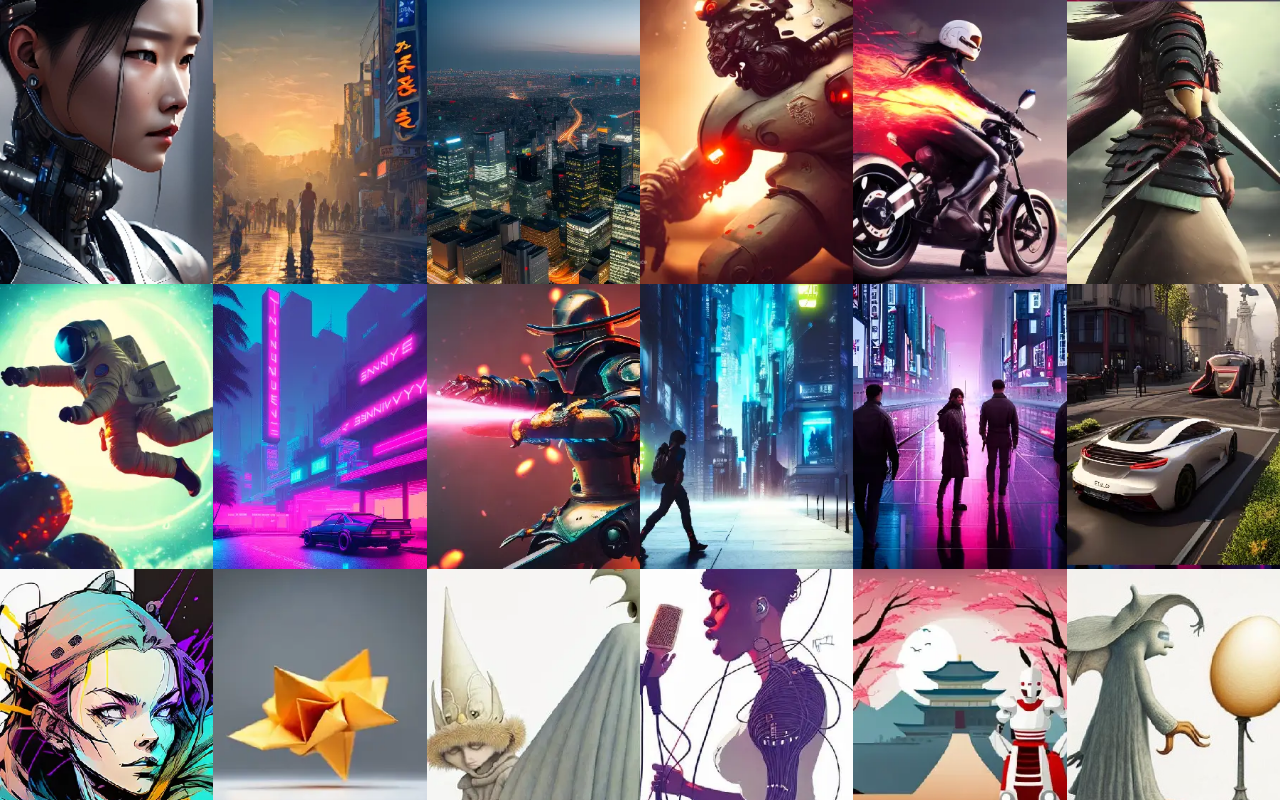
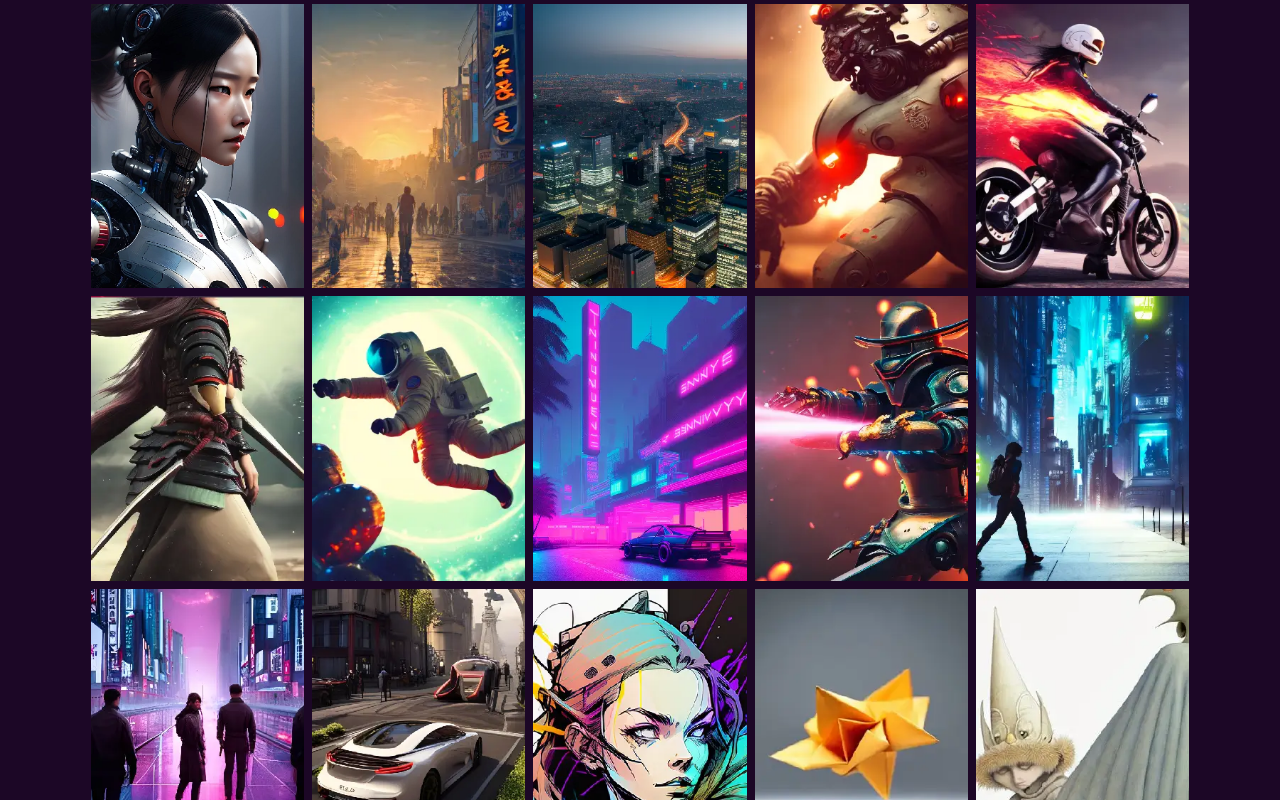
Before and after one commit to jsohndata/synthational, a React (Create React App) app: page / in a window 1280 px wide. Shown: the top 800 px of the page. Built offline with nearby package versions, Linux system fonts and the light colour scheme.

Commit message:
FIXED responsive issue

```diff
--- a/src/components/Footer/Footer.jsx
+++ b/src/components/Footer/Footer.jsx
@@ -8,7 +8,7 @@ export default function Footer() {
 
   return (
     <footer>
-      <Container id="portfolio" fluid className="p-5 bg-dark">
+      <Container id="portfolio" fluid className="p-5">
         <Row>
           <Col>
           <p className="text-center text-secondary">
--- a/src/components/Gallery/Panel.jsx
+++ b/src/components/Gallery/Panel.jsx
@@ -15,7 +15,7 @@ export default function Panel ({ data: {id, cover, large}}) {
   const handleShow = () => setShow(true);
 
   return (
-    <Col xs={4}  lg={2} className="m-0 p-0 column">
+    <Col xs={6} sm={4} md={3} lg={2} xl={2} className="m-0 m-xl-1 p-0 column">
       <Image
         src={`${cover}`}
         alt={id}
--- a/src/styles/App.css
+++ b/src/styles/App.css
@@ -1,3 +1,7 @@
+body {
+  background-color: rgb(28, 7, 38) !important;
+}
+
 .modal-content img {
   border: 5px solid rgb(250, 250, 250);
   box-shadow: 0px 0px 55px rgba(231, 230, 230, 0.733);
```
